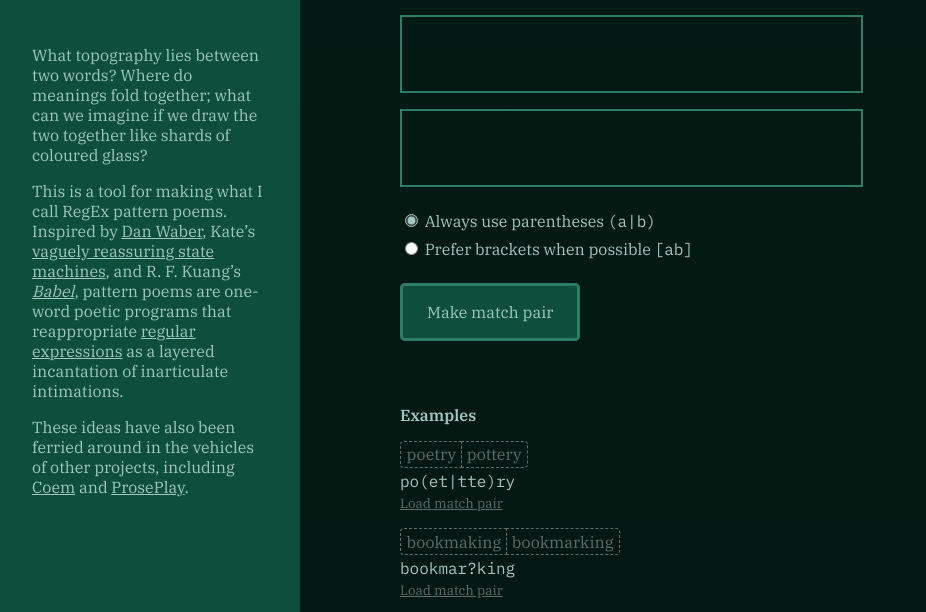
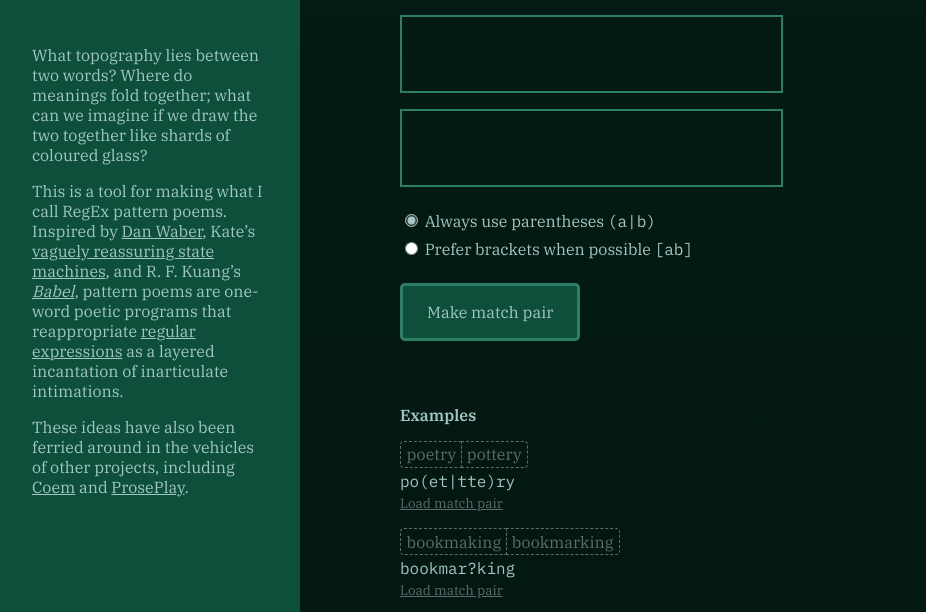
Before and after one commit to kayserifserif/regex-poetry-machine, a website built with Vite: page index.html in a window 1280 px wide. Shown: the part 119-731 px from the top of the page, without its empty margins (0-926 px from the left). Built offline with nearby package versions, Linux system fonts and the light colour scheme.

Commit message:
tweak sizing

```diff
--- a/index.html
+++ b/index.html
@@ -28,11 +28,11 @@
           <div class="string-inputs">
             <div class="string-input-container">
               <label for="string1" class="visually-hidden">String 1</label>
-              <input type="text" name="string1" id="string1" class="string-input">
+              <input type="text" name="string1" id="string1" class="string-input" size="16">
             </div>
             <div class="string-input-container">
               <label for="string2" class="visually-hidden">String 2</label>
-              <input type="text" name="string2" id="string2" class="string-input">
+              <input type="text" name="string2" id="string2" class="string-input" size="16">
             </div>
           </div>
           <div class="controls end-controls">
--- a/style.css
+++ b/style.css
@@ -7,11 +7,11 @@
   --dark-green: #031B14;
   --darker-green: #02150F;
 
-  --spacing: 3rem;
+  --spacing: 1rem;
 }
-@media (max-width: 800px) {
+@media (min-width: 800px) {
   :root {
-    --spacing: 1rem;
+    --spacing: 3rem;
   }
 }
 
```
